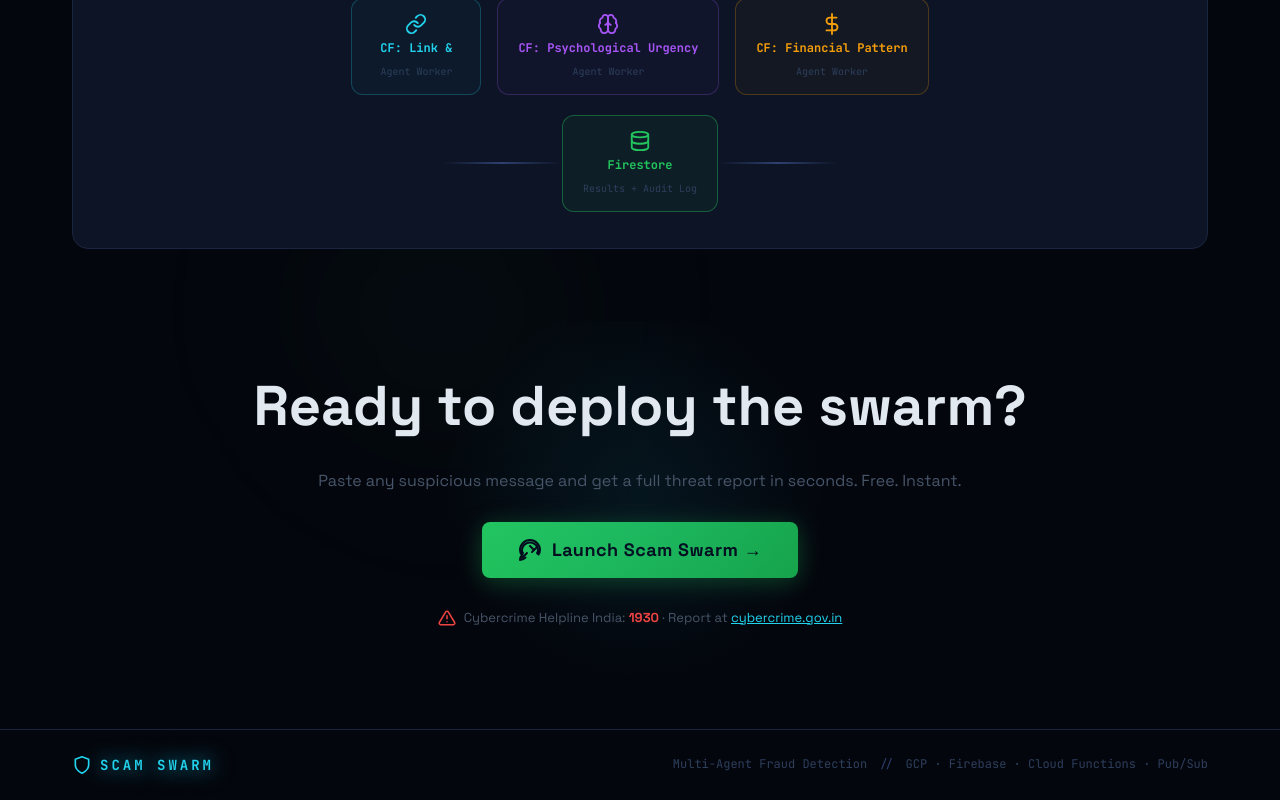
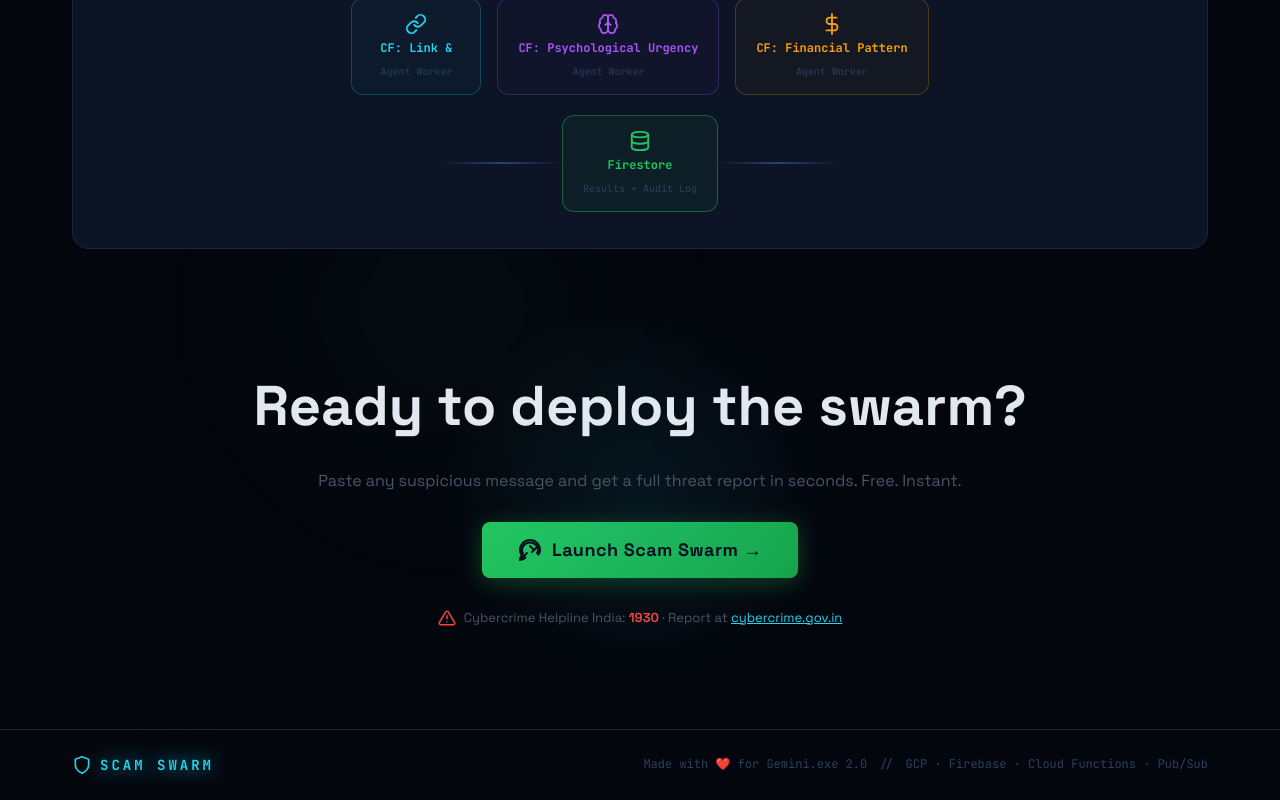
Before and after one commit to immanuel-thomas-j/Scam-Swarm-Immanuel, a React (Vite) app: page / in a window 1280 px wide. Shown: the part 2202-3002 px from the top of the page. Built offline with nearby package versions, Linux system fonts and the light colour scheme; no server answers; what groq-sdk would draw is missing.

Commit message:
Update hackathon details to Gemini.exe 2.0 in README and site footers

```diff
--- a/src/pages/Analyzer.jsx
+++ b/src/pages/Analyzer.jsx
@@ -951,9 +951,7 @@ Respond ONLY with a valid JSON object (no extra text) matching this structure ex
       <footer className="app-footer">
         <span>SCAM SWARM v2.0</span>
         <span className="footer-sep">//</span>
-        <span>Powered by <strong style={{ color: aiEngine === 'gemini' ? '#22d3ee' : '#f59e0b' }}>
-          {aiEngine === 'gemini' ? 'Gemini 1.5 Flash · Google Cloud' : 'LLaMA 3.3 · Groq'}
-        </strong></span>
+        <span>Made with ❤️ for Gemini.exe 2.0</span>
         <span className="footer-sep">//</span>
         <span>GCP · Firebase · Cloud Functions · Pub/Sub</span>
         <span className="footer-sep">//</span>
--- a/src/pages/Landing.jsx
+++ b/src/pages/Landing.jsx
@@ -285,7 +285,7 @@ export default function Landing() {
             <span className="lnd-nav-title" style={{ fontSize: '14px' }}>SCAM SWARM</span>
           </div>
           <div className="lnd-footer-links">
-            <span>Multi-Agent Fraud Detection</span>
+            <span>Made with ❤️ for Gemini.exe 2.0</span>
             <span className="lnd-sep">//</span>
             <span>GCP · Firebase · Cloud Functions · Pub/Sub</span>
           </div>
```
Also changed, not shown: 1 other file (tests, documents, lock files or other folders).
